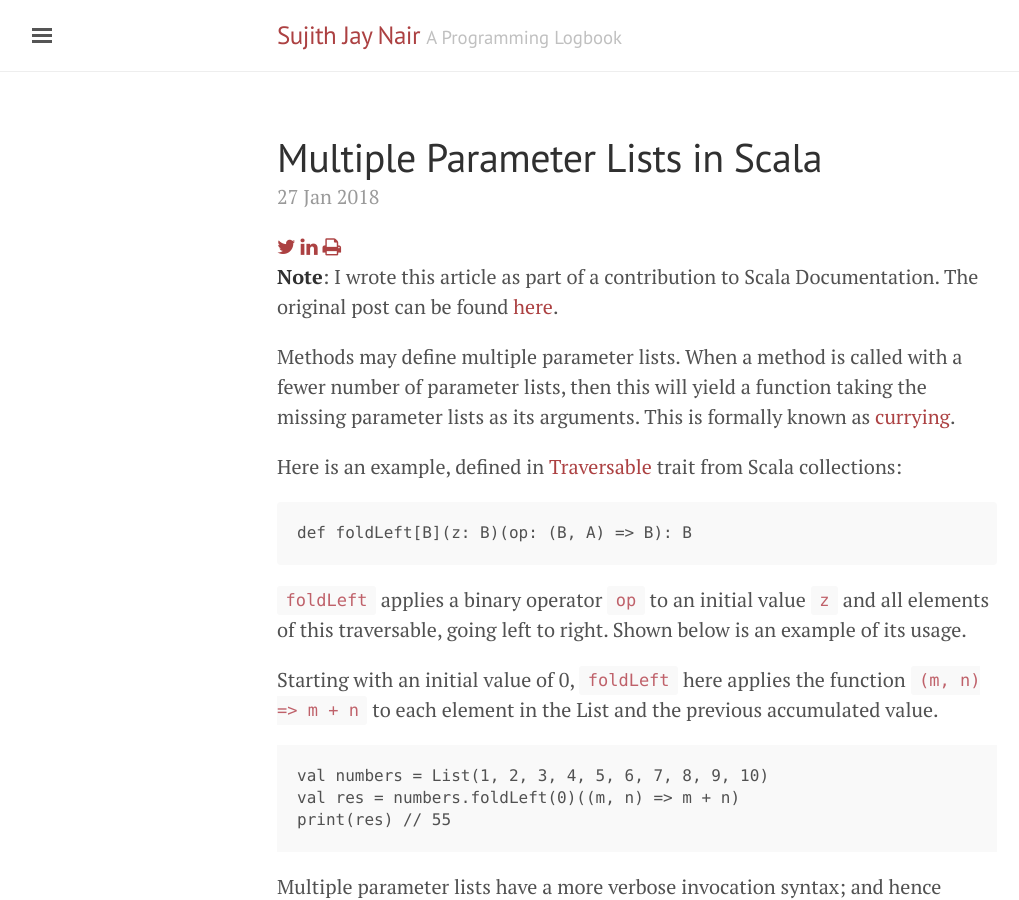
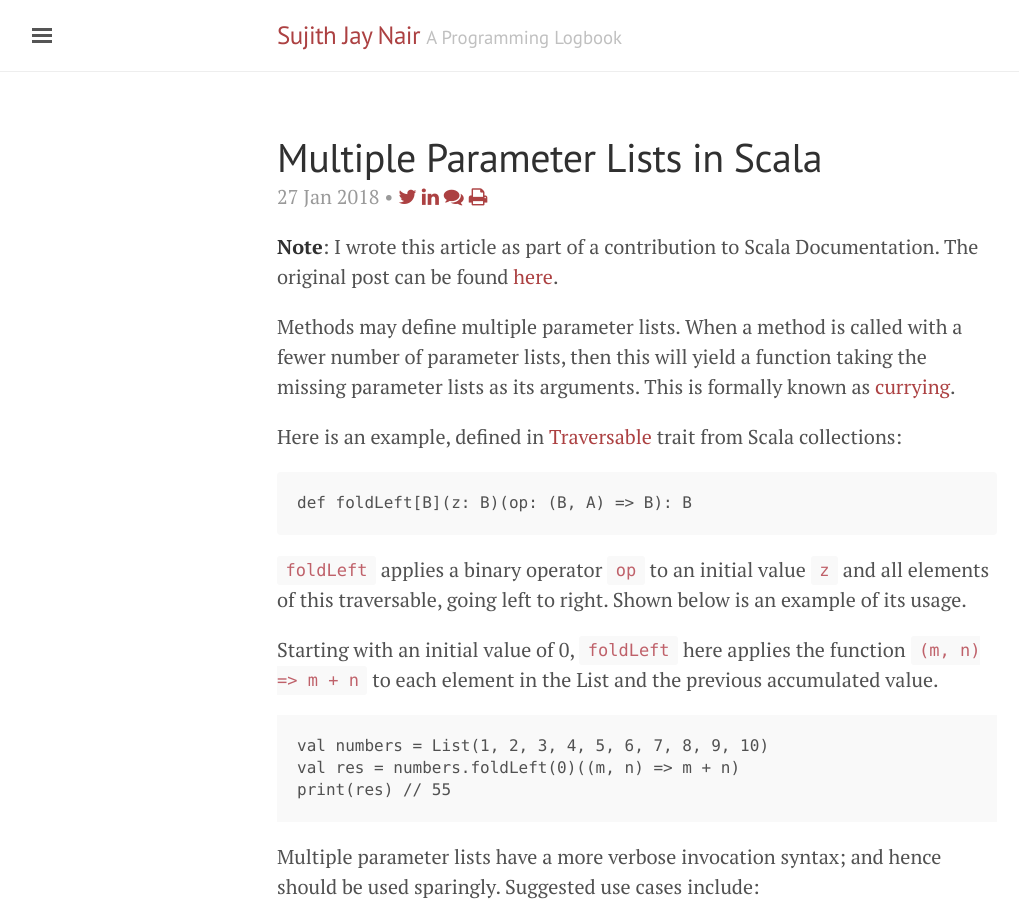
Before and after one commit to sujithjay/sujithjay.github.io, a Jekyll site: the page built from _posts/2018-01-27-Multiple-Parameter-Lists-In-Scala.md, in a window 1280 px wide and 900 px high. Shown: the whole window, without its empty margins (3-1022 px from the left). Built offline with Jekyll 4.4.1, drawn with Linux system fonts in a browser that asks for light colours; nearby versions of some CDN libraries; comment, search, counter and statistics services are not loaded.

Commit message:
Add comments feature using Disqus

```diff
--- /dev/null
+++ b/_includes/crosspost-homepage.html
@@ -0,0 +1,6 @@
+<span class="social-icons"><a href="https://twitter.com/share?text={{ page.title }}&amp;url={{ site.url }}{{ page.url }}&amp;via={{ site.author.twitter }}"  class="social-icons" target="_blank" title="Tweet"> <i class="fa fa-twitter meta"></i></a>
+<a href="https://www.linkedin.com/shareArticle?mini=true&amp;url={{ site.url }}{{ page.url }}"  class="social-icons" target="_blank" title="Share on LinkedIn"> <i class="fa fa-linkedin"></i></a>
+{% if page.comments %}<a href="{{ site.url }}{{ post.url }}#disqus_thread" class="social-icons" title="Comments"><i class="fa fa-comments"></i></a>{% endif %}
+{% if page.category contains "featured" %}<a href="{{ site.url }}/featured" title="Featured Posts"><i class="fa fa-paperclip" title="Featured" class="social-icons" style="vertical-align: top;"></i></a>{% endif %}
+<a href="javascript:window.print()" class="social-icons" title="Printer Friendly Format"><i class="fa fa-print"></i></a>
+</span>
--- /dev/null
+++ b/_includes/disqus.html
@@ -0,0 +1,20 @@
+{% if page.comments %}
+<div id="disqus_thread"></div>
+<script>
+
+    /**
+     *  RECOMMENDED CONFIGURATION VARIABLES: EDIT AND UNCOMMENT THE SECTION BELOW TO INSERT DYNAMIC VALUES FROM YOUR PLATFORM OR CMS.
+     *  LEARN WHY DEFINING THESE VARIABLES IS IMPORTANT: https://disqus.com/admin/universalcode/#configuration-variables*/
+     var disqus_config = function () {
+     this.page.url = "{{site.url}}/{{ page.url }}";  // Replace PAGE_URL with your page's canonical URL variable
+     this.page.identifier = "{{ page.id }}"; // Replace PAGE_IDENTIFIER with your page's unique identifier variable
+     };
+    (function() { // DON'T EDIT BELOW THIS LINE
+        var d = document, s = d.createElement('script');
+        s.src = 'https://sujithjay.disqus.com/embed.js';
+        s.setAttribute('data-timestamp', +new Date());
+        (d.head || d.body).appendChild(s);
+    })();
+</script>
+<noscript>Please enable JavaScript to view the <a href="https://disqus.com/?ref_noscript">comments powered by Disqus.</a></noscript>
+{% endif %}
--- a/_layouts/post.html
+++ b/_layouts/post.html
@@ -4,10 +4,12 @@
 
 <div class="post">
   <h1 class="post-title">{{ page.title }}</h1>
-  <span class="post-date">{{ page.date | date_to_string }}</span>
+  <span class="post-date">{{ page.date | date_to_string }} • {% include crosspost.html %}</span>
+  {{ content }}
   {% include crosspost.html %}
-  {{ content }}
 </div>
+
+{% include disqus.html %}
 
 <div class="related">
   <h2>Related Posts</h2>
--- a/index.html
+++ b/index.html
@@ -12,7 +13,7 @@
             </a>
         </h1>
 
-        <span class="post-date">{{ post.date | date_to_string }}</span>
+        <span class="post-date">{{ post.date | date_to_string }} • {% include crosspost-homepage.html %}</span>
 
         {{ post.content | split:'<!--break-->' | first }}
         {% if post.content contains '<!--break-->' %}
```
Also changed, not shown: other parts of index.html (+1 -0 lines), _posts/2017-12-01-A-Point-of-Distinction-between-MariaDB-and-MySQL.md (+1 -0 lines), _posts/2018-01-27-Multiple-Parameter-Lists-In-Scala.md (+1 -0 lines).
